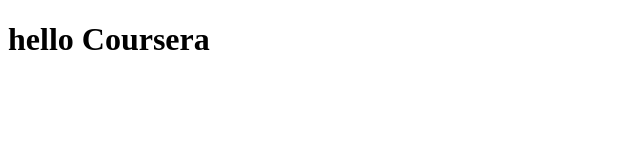
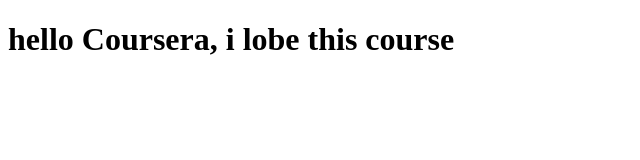
Before and after one commit to mayaah1999/coursera-test, a plain HTML site: page mayaahsite/index.html in a window 1280 px wide. Shown: the whole page, without its empty margins (0-640 px from the left). Drawn offline with Linux system fonts and the light colour scheme.

Commit message:
small addition

```diff
--- a/mayaahsite/index.html
+++ b/mayaahsite/index.html
@@ -4,6 +4,6 @@
     <title>hello Coursera!</title>
 </head>
 <body>
-<h1>hello Coursera</h1>
+<h1>hello Coursera, i lobe this course</h1>
 </body>
 </html>
```
